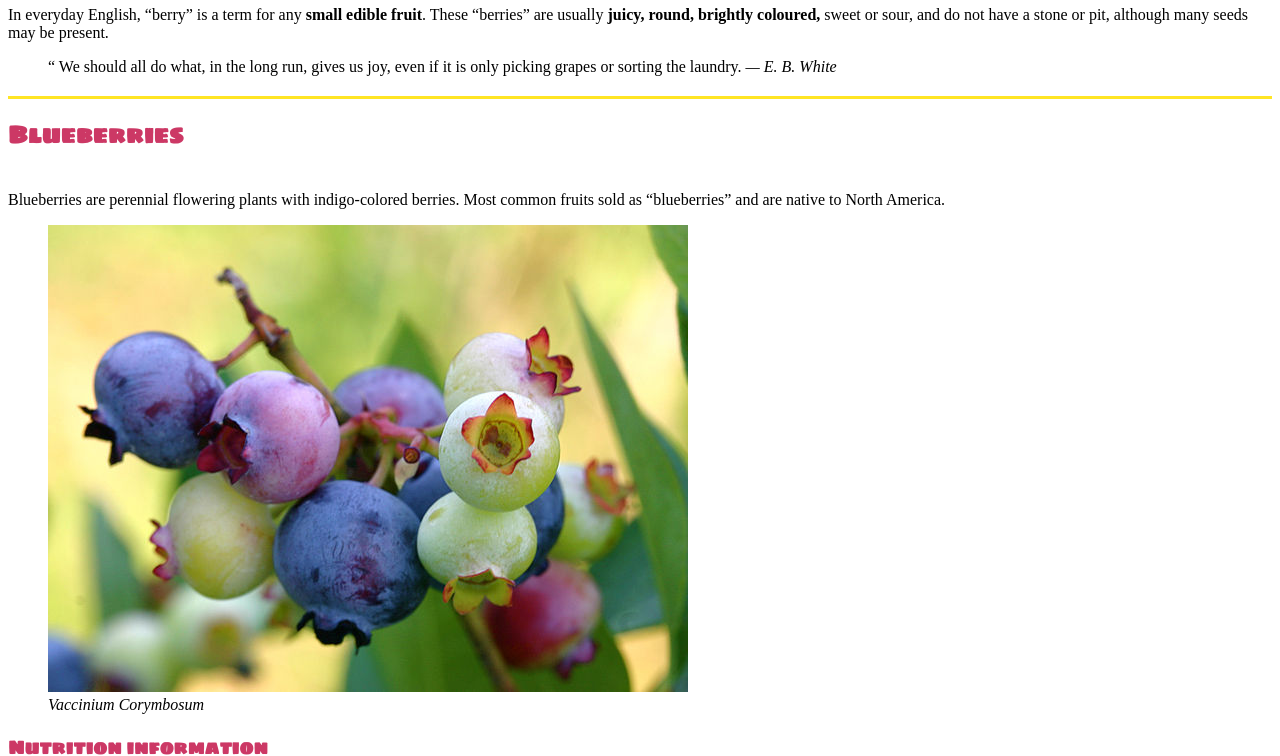
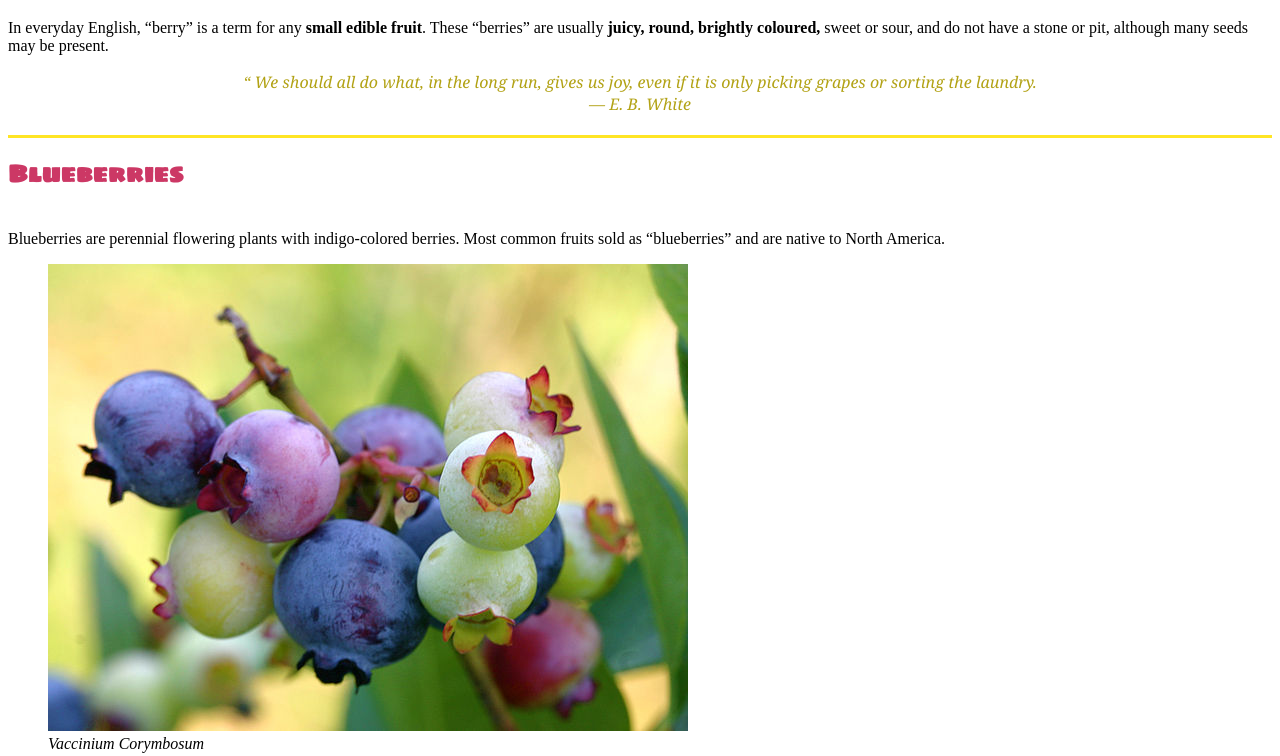
Before and after one commit to MaxTillotson/dsn1674-project-1, a plain HTML site: page index.html in a window 1280 px wide. Shown: the part 124-880 px from the top of the page. Drawn offline with Linux system fonts and the light colour scheme.

Commit message:
playing with css

```diff
--- a/css/main.css
+++ b/css/main.css
@@ -21,7 +21,26 @@ nav li{
   display: inline;
 }
 
+nav, main{
+  padding: 0.5em;
+}
+
+blockquote{
+  font-family: georgia, serif;
+  color: #b2a215;
+  font-style: italic;
+  text-align: center;
+}
+
+blockquote cite{
+  text-align: center;
+  display: block;
+}
+
 nav a{
   text-decoration: none;
   color: white;
 }
+body, header h1, dd{
+  margin: 0;
+}
```
